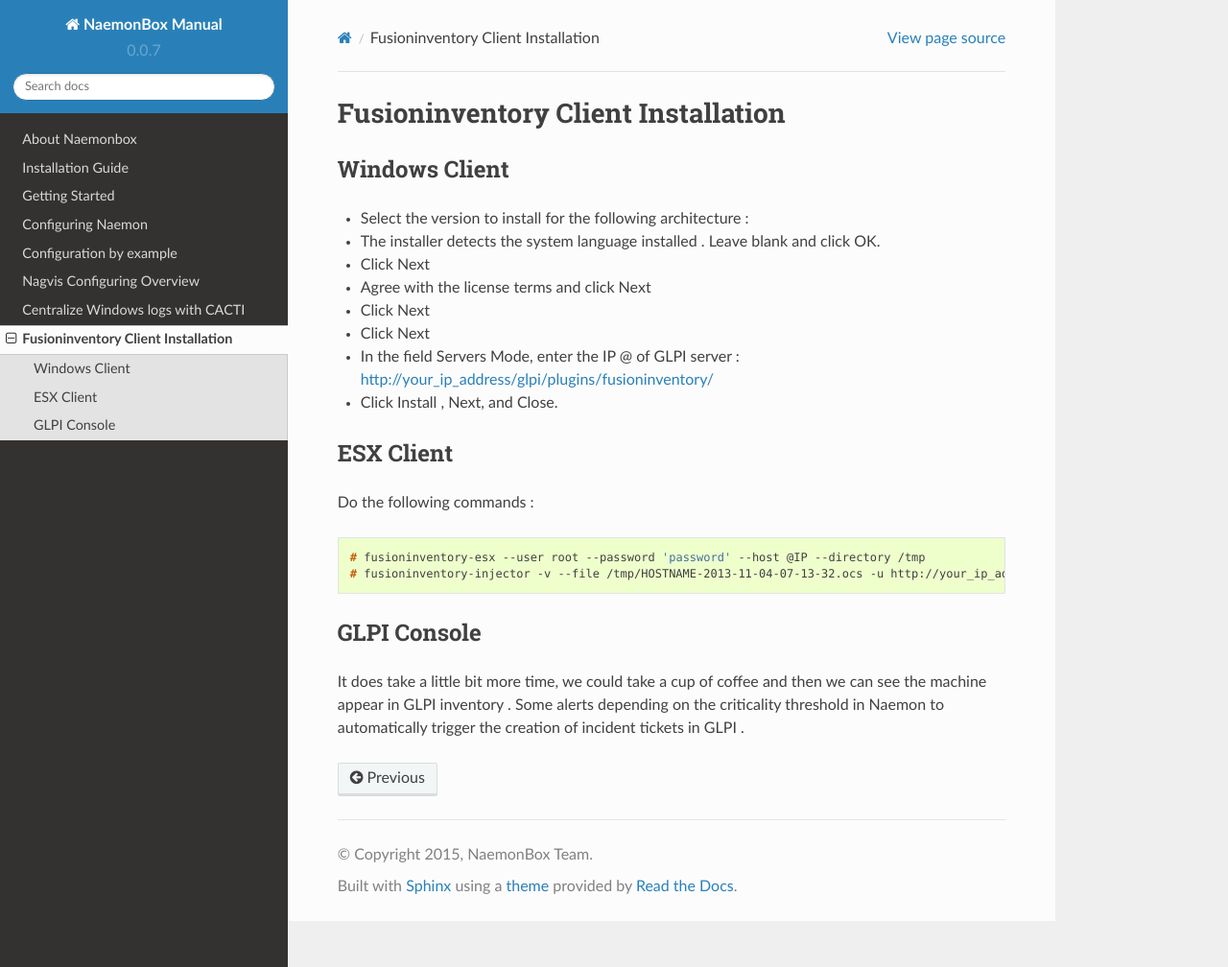
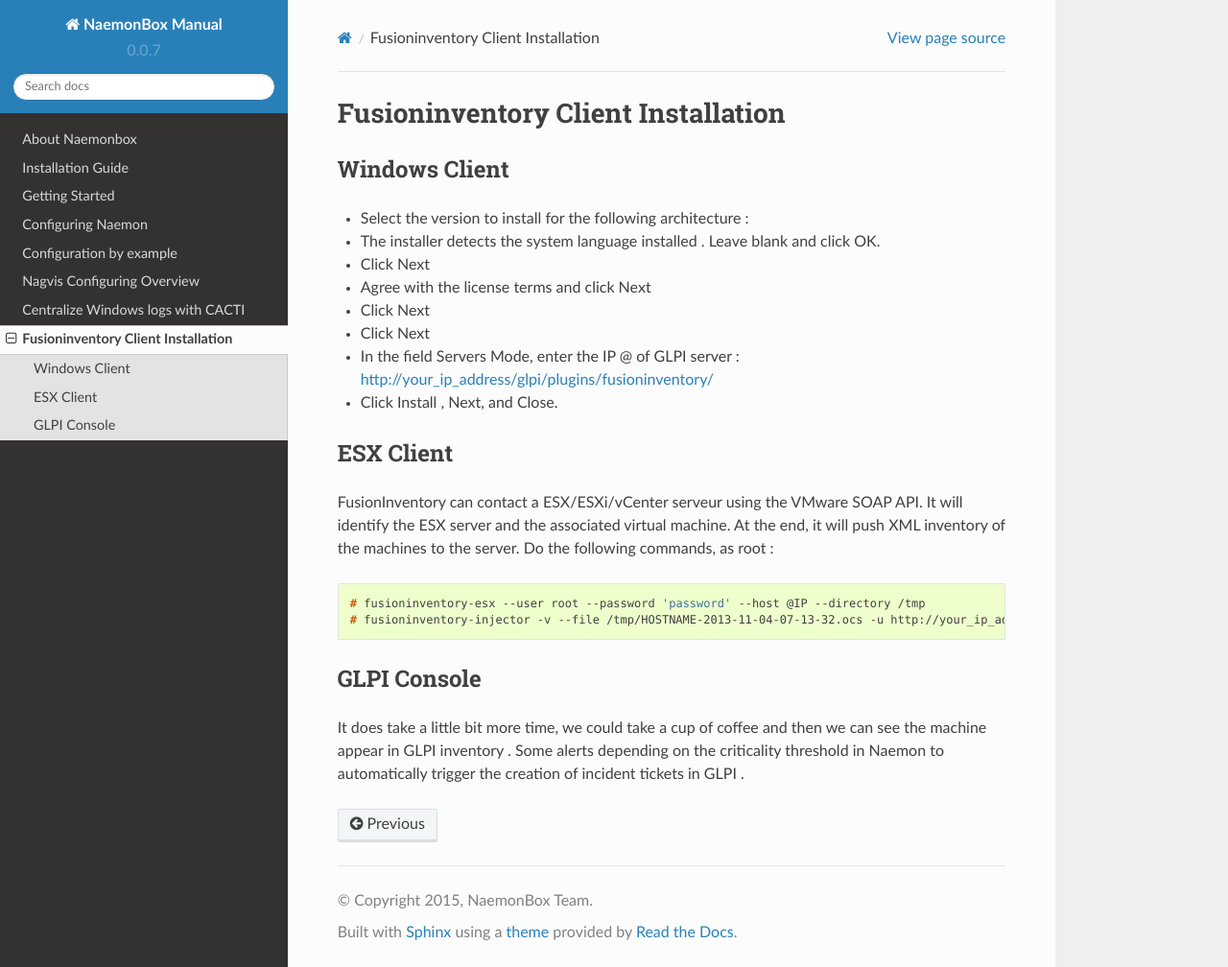
Before and after one commit to mgadi/naemonbox, a Sphinx documentation site: the page built from docs/source/07_fusioninventory/index.rst, in a window 1280 px wide and 1008 px high. Shown: the whole window at 96% size. Built offline with Sphinx 7.4.7 and the Read the Docs theme 2.0.0, drawn with Linux system fonts in a browser that asks for light colours; pages that are not in the unit, such as notebooks, are missing from menus.

Commit message:
Update index.rst

```diff
--- a/docs/source/07_fusioninventory/index.rst
+++ b/docs/source/07_fusioninventory/index.rst
@@ -16,7 +16,7 @@
 
 ESX Client
 =========
-Do the following commands :
+FusionInventory can contact a ESX/ESXi/vCenter serveur using the VMware SOAP API. It will identify the ESX server and the associated virtual machine. At the end, it will push XML inventory of the machines to the server. Do the following commands, as root :
 
 .. code-block:: console
 
```
